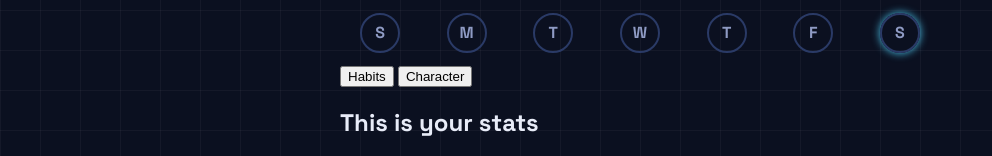
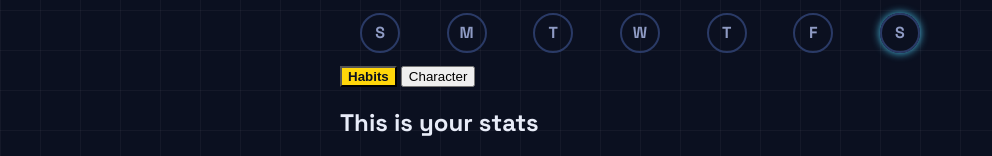
Before and after one commit to TytheITGuy/skill-sheet, a plain HTML site: page index.html in a window 1280 px wide. Shown: the part 350-506 px from the top of the page, without its empty margins (0-992 px from the left). Drawn offline with Linux system fonts and the light colour scheme.

Commit message:
Highlight active tab button

```diff
--- a/style.css
+++ b/style.css
@@ -247,3 +247,9 @@ h1 {
     letter-spacing: 2px;
     transform: rotate(-6deg);
 }
+
+.tab-button.active {
+    background-color: #ffd60a;
+    color: #0b1020;
+    font-weight: 700;
+}
```
